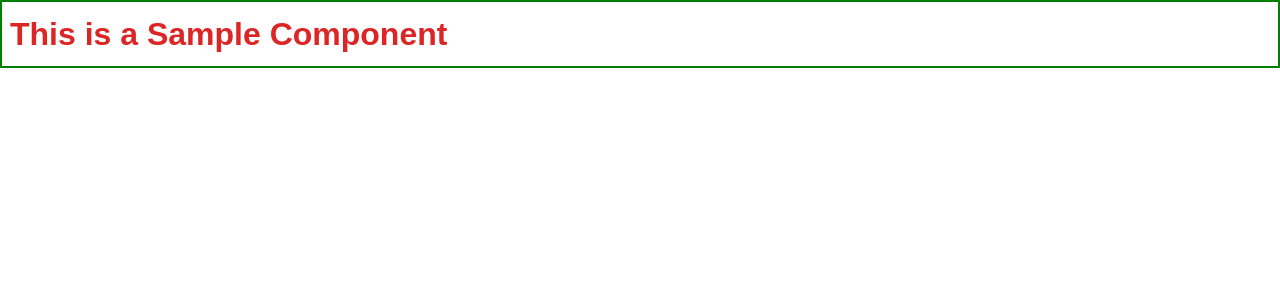
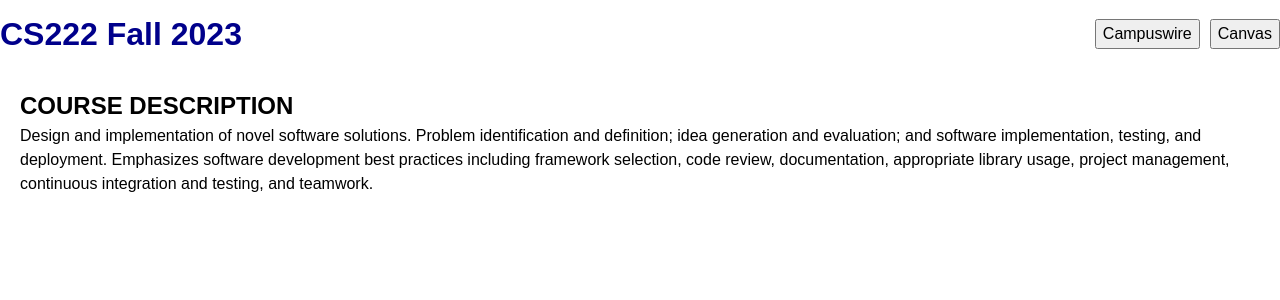
Before and after one commit to CS222-UIUC-INFRA/course-website, a Next.js app: page / in a window 1280 px wide. Shown: the top 300 px of the page. Built offline with nearby package versions, Linux system fonts and the light colour scheme.

Commit message:
Modal box code for Hall of Fame Code, Dummy content with Carousel and swiper, used Chakra UI

```diff
--- /dev/null
+++ b/src/app/hof.js
@@ -0,0 +1,102 @@
+'use client'
+//hall of fame modal box code
+'use strict';
+import React, { useState } from 'react';
+import { Button, Modal, ModalOverlay, ModalContent, ModalHeader, ModalFooter, ModalBody, ModalCloseButton, Box, Text, useDisclosure } from "@chakra-ui/react";
+import { Swiper, SwiperSlide } from 'swiper/react';
+import 'swiper/css';
+import Image from 'next/image';
+
+export default function HallOfFameComponent() {
+    const { isOpen, onOpen, onClose } = useDisclosure();
+    const [isButtonVisible, setIsButtonVisible] = useState(true);
+
+    const handleOpen = () => {
+        setIsButtonVisible(false);
+        onOpen();
+    };
+
+    const handleClose = () => {
+        setIsButtonVisible(true);
+        onClose();
+    };
+
+    const buttonStyles = {
+        fontSize: '24px', // 2xl size
+        backgroundColor: 'red',
+        color: 'white',
+        padding: '10px 20px',
+        borderRadius: '4px',
+        cursor: 'pointer',
+        border: 'none',
+        width: '100%',
+        boxSizing: 'border-box'
+    };
+
+    return (
+        <div>
+        {isButtonVisible && (
+            <>
+
+                <button style={buttonStyles} onClick={handleOpen}>
+                    Open Hall of Fame
+                </button>
+                <Text fontSize="lg" mb={4} color="blue.500">
+                    The Hall of Fame showcases the best of the best. Click below to see our legendary champions.
+                </Text>
+            </>
+        )}
+
+            <Modal isOpen={isOpen} onClose={handleClose} size="xl">
+                <ModalOverlay />
+                <ModalContent>
+                <ModalHeader textAlign="center" bg="red.500">HALL OF FAME</ModalHeader>
+                    <ModalCloseButton />
+                    <ModalBody>
+                        <Swiper
+                            navigation
+                            pagination={{ clickable: true }}
+                            slidesPerView={1}
+                        >
+                            <SwiperSlide>
+                                <Box p={4} bg="green.200">
+                                <div style={{ display: 'flex', justifyContent: 'center' }}>
+                                <Image src="/temp.png" alt="Description of Image" width={100} height={100} style={{ marginRight: '200px' }} />
+                                <Image src="/temp.png" alt="Description of Image" width={100} height={100} style={{ marginRight: '200px' }} />
+                                <Image src="/temp.png" alt="Description of Image" width={100} height={100} style={{ marginRight: '200px' }} />
+                                </div>
+
+                                </Box>
+                            </SwiperSlide>
+                            <SwiperSlide>
+                                <Box p={4} bg="yellow.200">
+                                <Image src="/temp.png" alt="Description of Image" width={100} height={100} style={{ marginRight: '200px' }} />
+                                <Image src="/temp.png" alt="Description of Image" width={100} height={100} style={{ marginRight: '200px' }} />
+                                <Image src="/temp.png" alt="Description of Image" width={100} height={100} style={{ marginRight: '200px' }} />
+                                </Box>
+                            </SwiperSlide>
+                            <SwiperSlide>
+                                <Box p={4} bg="blue.200">
+                                    <div style={{ display: 'flex', justifyContent: 'center' }}>
+                                    <Image src="/temp.png" alt="Description of Image" width={100} height={100} style={{ marginRight: '200px' }} />
+                                    <Image src="/temp.png" alt="Description of Image" width={100} height={100} style={{ marginRight: '200px' }} />
+                                    <Image src="/temp.png" alt="Description of Image" width={100} height={100} style={{ marginRight: '200px' }} />
+                                    </div>
+                                </Box>
+                            </SwiperSlide>
+                            <SwiperSlide>
+                                <Box p={4} bg="red.200">
+                                <Image src="/temp.png" alt="Description of Image" width={100} height={100} style={{ marginRight: '200px' }} />
+                                <Image src="/temp.png" alt="Description of Image" width={100} height={100} style={{ marginRight: '200px' }} />
+                                <Image src="/temp.png" alt="Description of Image" width={100} height={100} style={{ marginRight: '200px' }} />
+                                </Box>
+                            </SwiperSlide>
+                        </Swiper>
+                    </ModalBody>
+                    <ModalFooter>
+                    </ModalFooter>
+                </ModalContent>
+            </Modal>
+        </div>
+    );
+}
--- a/src/app/page.js
+++ b/src/app/page.js
@@ -1,11 +1,73 @@
-import SampleComponent from '@/components/SampleComponent/SampleComponent';
-import Image from 'next/image';
 
-export default function Home() {
+'use client'
+'use strict';
+import React from 'react';
+import { Swiper, SwiperSlide } from 'swiper/react';
+import 'swiper/css';
+
+export default function CourseCarousel() {
+    const sections = [
+        {
+            title: 'COURSE DESCRIPTION',
+            content: 'Design and implementation of novel software solutions. Problem identification and definition; idea generation and evaluation; and software implementation, testing, and deployment. Emphasizes software development best practices including framework selection, code review, documentation, appropriate library usage, project management, continuous integration and testing, and teamwork.'
+        },
+        {
+            title: 'OFFICE HOURS',
+            content: 'Your office hours content here.'
+        },
+        {
+            title: 'CALENDAR',
+            content: 'Your calendar content here.'
+        },
+        {
+            title: 'Expectations',
+            content: 'Your expectations content here.'
+        },
+        {
+            title: 'Grading Policy',
+            content: 'Your grading policy content here.'
+        },
+        {
+            title: 'Plagiarism Policy',
+            content: 'Your plagiarism policy content here.'
+        },
+        {
+            title: 'Course Resources',
+            content: 'Your course resources content here.'
+        },
+        {
+            title: 'Mental Health',
+            content: 'Your mental health content here.'
+        },
+        // Add more sections as needed...
+    ];
+
     return (
         <div>
-            {/* Delete the SampleComponent before starting work on the page */}
-            <SampleComponent samplePropTitle="This is a Sample Component" />
+            {/* Title and Buttons */}
+            <div style={{ display: 'flex', justifyContent: 'space-between', alignItems: 'center', padding: '10px 0' }}>
+                <h1 style={{color: 'darkblue'}}>CS222 Fall 2023</h1>
+                <div>
+                    <button style={{ marginRight: '10px' }}>Campuswire</button>
+                    <button>Canvas</button>
+                </div>
+            </div>
+
+            {/* Swiper Carousel */}
+            <Swiper
+                navigation
+                pagination={{ clickable: true }}
+                slidesPerView={1}
+            >
+                {sections.map((section, index) => (
+                    <SwiperSlide key={index}>
+                        <div style={{ padding: '20px' }}>
+                            <h2>{section.title}</h2>
+                            <p>{section.content}</p>
+                        </div>
+                    </SwiperSlide>
+                ))}
+            </Swiper>
         </div>
     );
 }
```
